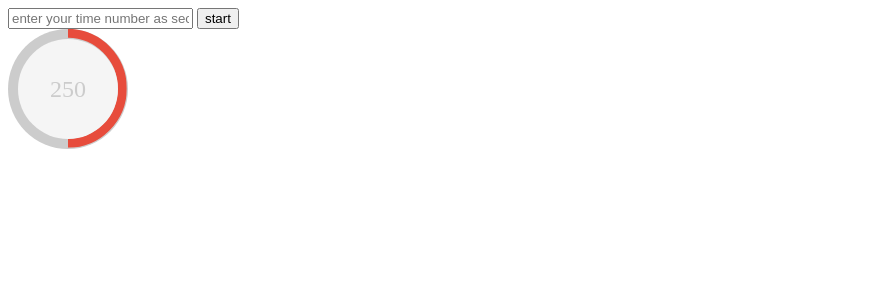
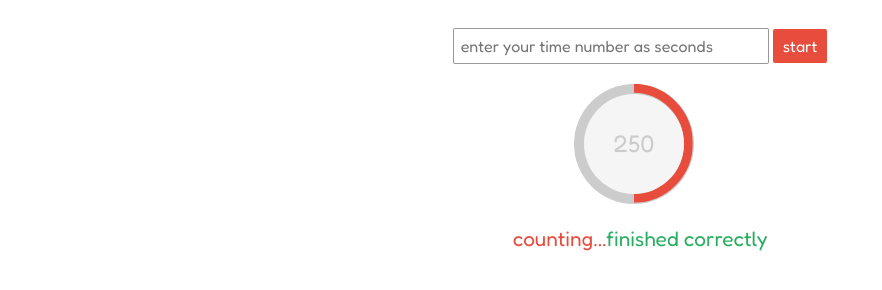
Before and after one commit to rezaazimibar/JavaScript-projects-playground, a plain HTML site: page counter/index.html in a window 1280 px wide. Shown: the whole page, without its empty margins (0-882 px from the left). Drawn offline with Linux system fonts and the light colour scheme.

Commit message:
counter project style added

```diff
--- a/counter/index.html
+++ b/counter/index.html
@@ -5,7 +5,57 @@
     <meta http-equiv="X-UA-Compatible" content="IE=edge" />
     <meta name="viewport" content="width=device-width, initial-scale=1.0" />
     <title>Counter</title>
-    <link rel="stylesheet" href="./circleStyle.css">
+    <link rel="stylesheet" href="./circleStyle.css" />
+    <link rel="preconnect" href="https://fonts.googleapis.com" />
+    <link rel="preconnect" href="https://fonts.gstatic.com" crossorigin />
+    <link
+      href="https://fonts.googleapis.com/css2?family=Fredoka:wght@300..700&display=swap"
+      rel="stylesheet"
+    />
+    <style>
+      html,input,button{
+        font-family: 'Fredoka';
+        font-size: 1em;
+      }
+      .container {
+        display: flex;
+        justify-content: center;
+        align-items: center;
+        flex-direction: column;
+      }
+      .start-box {
+        margin: 20px 0;
+      }
+      .start-box #input-counter {
+        padding: 7px;
+        width: 300px;
+        outline-color: black;
+        border: 1px solid rgba(0, 0, 0, 0.4);
+        border-radius: 2px;
+      }
+
+      .start-box #start-counter {
+        border: none;
+        padding: 7px 10px;
+        cursor: pointer;
+        background: #e74c3c;
+        color: white;
+        border-radius: 2px;
+      }
+
+      .message {
+        margin-top: 10px;
+        font-size: 1.3em;
+      }
+
+      .message .loading {
+        color: #e74c3c;
+      }
+
+      .message .success {
+        color: #27ae60;
+      }
+    </style>
   </head>
   <body>
     <div class="container">
@@ -20,9 +70,13 @@
       <div class="c100 p50">
         <span>250</span>
         <div class="slice">
-            <div class="bar"></div>
-            <div class="fill"></div>
+          <div class="bar"></div>
+          <div class="fill"></div>
         </div>
+      </div>
+      <div class="message">
+        <span class="loading">counting...</span
+        ><span class="success">finished correctly</span>
       </div>
     </div>
     <script src="./js.js"></script>
```
